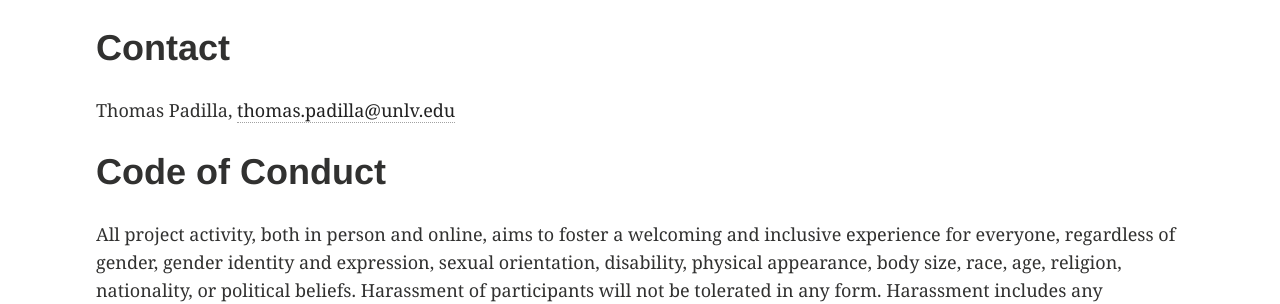
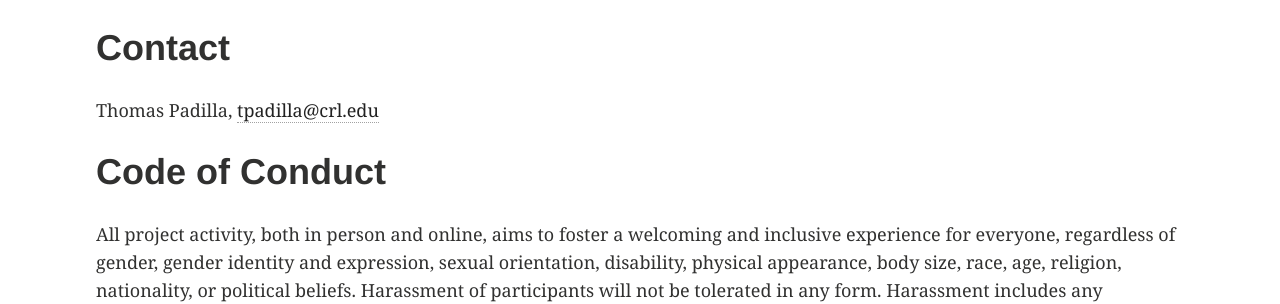
Before and after one commit to collectionsasdata/part2whole, a Jekyll site: the page built from index.md, in a window 1280 px wide. Shown: the part 702-1006 px from the top of the page. Built offline with Jekyll 4.4.1, drawn with Linux system fonts in a browser that asks for light colours; part of the change alters nothing that is shown.

Commit message:
Update index.md

```diff
--- a/index.md
+++ b/index.md
@@ -13,7 +13,7 @@ Over a period of three years, *Part to Whole* [**is funding and programmatically
 
 # Contact
 
-Thomas Padilla, <thomas.padilla@unlv.edu>
+Thomas Padilla, <tpadilla@crl.edu>
 
 # Code of Conduct
 
```
